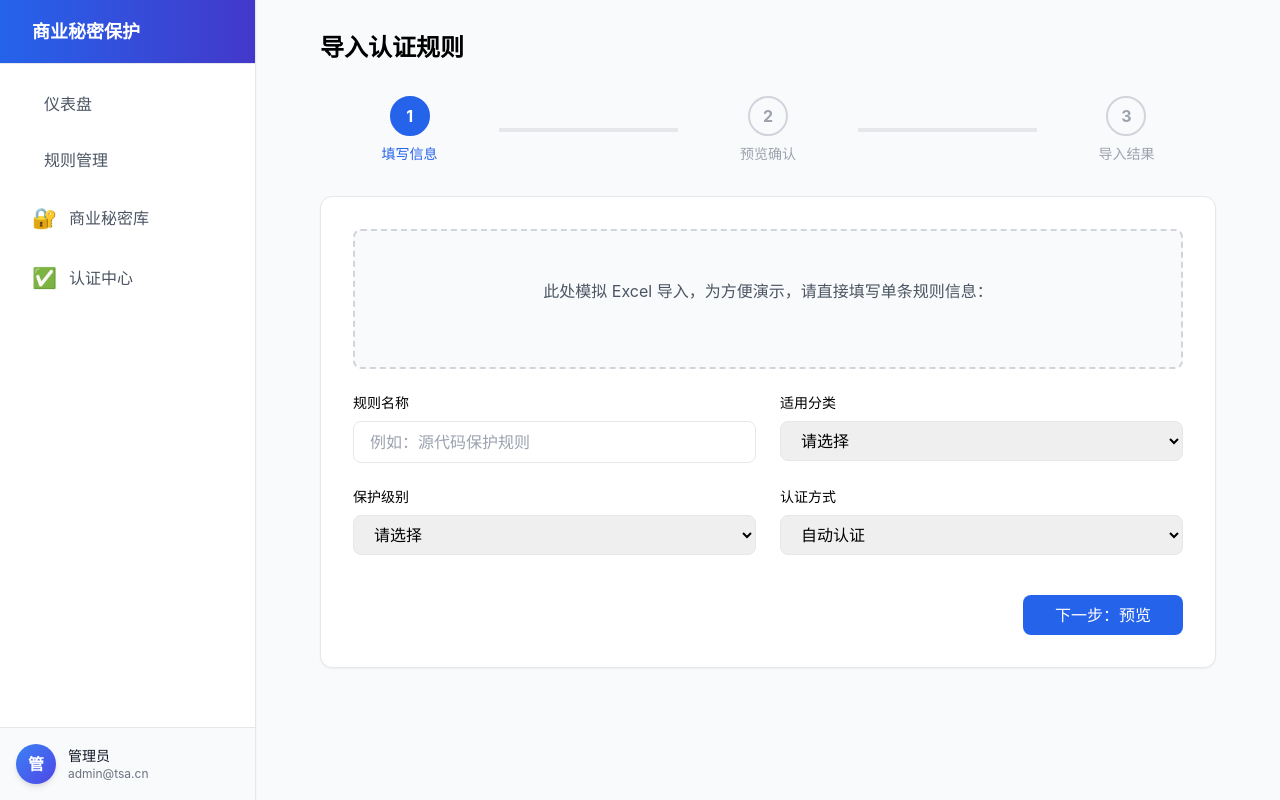
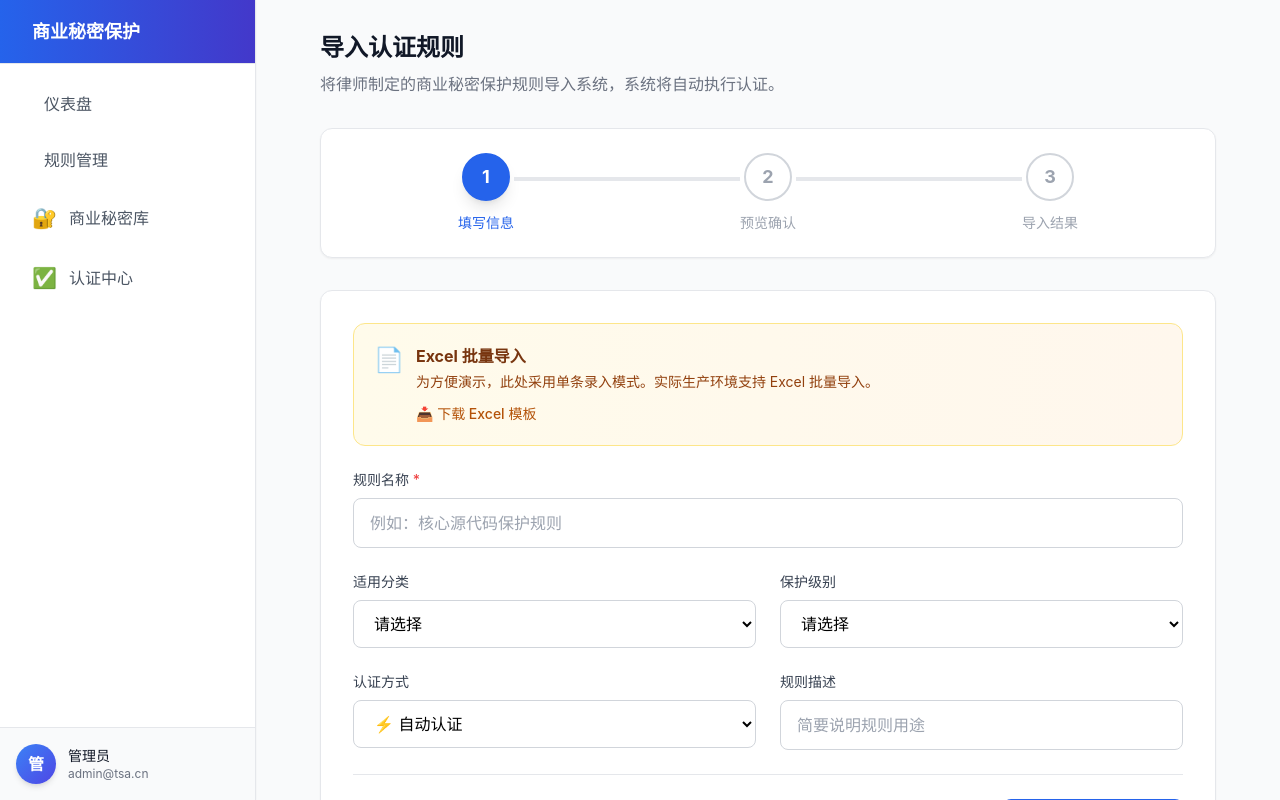
Before and after one commit to smknisyvecrix/trade-secret-demo, a Next.js app: page /rules/import in a window 1280 px wide. Built offline with nearby package versions, Linux system fonts and the light colour scheme; no server answers.

Commit message:
全面美化表单：新增页面和规则导入页 UI 升级

```diff
--- a/src/app/rules/import/page.tsx
+++ b/src/app/rules/import/page.tsx
@@ -13,7 +13,8 @@ export default function ImportRulePage() {
     name: '',
     category: '',
     level: '',
-    mode: 'auto'
+    mode: 'auto',
+    description: ''
   });
 
   const handleNext = () => {
@@ -27,22 +28,19 @@ export default function ImportRulePage() {
   const handleImport = async () => {
     setLoading(true);
     try {
-      // 1. 查找分类 ID
       const { data: catData } = await supabase.from('secret_categories').select('id').eq('name', formData.category).single();
-      // 2. 查找级别 ID
       const { data: lvlData } = await supabase.from('secret_levels').select('id').eq('name', formData.level).single();
 
-      // 3. 插入规则
       const { error } = await supabase.from('certification_rules').insert({
         name: formData.name,
         category_id: catData?.id || null,
         level_id: lvlData?.id || null,
         certification_mode: formData.mode,
+        description: formData.description,
         status: 'active'
       });
 
       if (error) throw error;
-
       setStep(3);
     } catch (error) {
       alert('导入失败：' + (error as any).message);
@@ -53,83 +51,157 @@ export default function ImportRulePage() {
 
   return (
     <div className="max-w-4xl mx-auto">
-      <h2 className="text-2xl font-bold mb-8">导入认证规则</h2>
+      <div className="mb-8">
+        <h2 className="text-2xl font-bold text-gray-900 mb-2">导入认证规则</h2>
+        <p className="text-gray-500">将律师制定的商业秘密保护规则导入系统，系统将自动执行认证。</p>
+      </div>
 
       {/* 进度条 */}
-      <div className="flex items-center mb-8">
-        <div className={`flex-1 flex flex-col items-center ${step >= 1 ? 'text-blue-600' : 'text-gray-400'}`}>
-          <div className={`w-10 h-10 rounded-full flex items-center justify-center font-bold border-2 ${step >= 1 ? 'border-blue-600 bg-blue-600 text-white' : 'border-gray-300'}`}>1</div>
-          <span className="mt-2 text-sm">填写信息</span>
-        </div>
-        <div className={`flex-1 h-1 ${step >= 2 ? 'bg-blue-600' : 'bg-gray-200'}`}></div>
-        <div className={`flex-1 flex flex-col items-center ${step >= 2 ? 'text-blue-600' : 'text-gray-400'}`}>
-          <div className={`w-10 h-10 rounded-full flex items-center justify-center font-bold border-2 ${step >= 2 ? 'border-blue-600 bg-blue-600 text-white' : 'border-gray-300'}`}>2</div>
-          <span className="mt-2 text-sm">预览确认</span>
-        </div>
-        <div className={`flex-1 h-1 ${step >= 3 ? 'bg-blue-600' : 'bg-gray-200'}`}></div>
-        <div className={`flex-1 flex flex-col items-center ${step >= 3 ? 'text-blue-600' : 'text-gray-400'}`}>
-          <div className={`w-10 h-10 rounded-full flex items-center justify-center font-bold border-2 ${step >= 3 ? 'border-green-600 bg-green-600 text-white' : 'border-gray-300'}`}>3</div>
-          <span className="mt-2 text-sm">导入结果</span>
-        </div>
+      <div className="flex items-center mb-8 bg-white rounded-xl shadow-sm border border-gray-200 p-6">
+        {[
+          { num: 1, label: '填写信息' },
+          { num: 2, label: '预览确认' },
+          { num: 3, label: '导入结果' }
+        ].map((item, idx) => (
+          <div key={item.num} className="flex-1 flex flex-col items-center relative">
+            <div className={`w-12 h-12 rounded-full flex items-center justify-center font-bold border-2 text-lg transition-all ${
+              step >= item.num
+                ? 'border-blue-600 bg-blue-600 text-white shadow-lg'
+                : 'border-gray-300 text-gray-400'
+            }`}>
+              {step > item.num ? '✓' : item.num}
+            </div>
+            <span className={`mt-3 text-sm font-medium ${step >= item.num ? 'text-blue-600' : 'text-gray-400'}`}>
+              {item.label}
+            </span>
+            {idx < 2 && (
+              <div className={`absolute top-6 left-[60%] w-[80%] h-1 ${step > item.num ? 'bg-blue-600' : 'bg-gray-200'}`}></div>
+            )}
+          </div>
+        ))}
       </div>
 
       <div className="bg-white rounded-xl shadow-sm border border-gray-200 p-8">
         {step === 1 && (
           <div className="space-y-6">
-            <div className="border-2 border-dashed border-gray-300 rounded-lg p-12 text-center bg-gray-50">
-               <p className="text-gray-600 mb-4">此处模拟 Excel 导入，为方便演示，请直接填写单条规则信息：</p>
+            <div className="bg-gradient-to-r from-amber-50 to-orange-50 border border-amber-200 rounded-xl p-5 mb-6">
+              <div className="flex items-start gap-3">
+                <span className="text-2xl">📄</span>
+                <div>
+                  <h4 className="font-bold text-amber-900 mb-1">Excel 批量导入</h4>
+                  <p className="text-sm text-amber-800">为方便演示，此处采用单条录入模式。实际生产环境支持 Excel 批量导入。</p>
+                  <button className="mt-3 text-amber-700 text-sm font-medium hover:underline">📥 下载 Excel 模板</button>
+                </div>
+              </div>
             </div>
+
             <div className="grid grid-cols-2 gap-6">
-              <div>
-                <label className="block text-sm font-medium mb-2">规则名称</label>
-                <input className="w-full border rounded-lg px-4 py-2" placeholder="例如：源代码保护规则"
-                  value={formData.name} onChange={e => setFormData({...formData, name: e.target.value})} />
+              <div className="col-span-2">
+                <label className="block text-sm font-medium text-gray-700 mb-2">规则名称 <span className="text-red-500">*</span></label>
+                <input
+                  className="w-full border border-gray-300 rounded-lg px-4 py-3 focus:ring-2 focus:ring-blue-500"
+                  placeholder="例如：核心源代码保护规则"
+                  value={formData.name}
+                  onChange={e => setFormData({...formData, name: e.target.value})}
+                />
               </div>
               <div>
-                <label className="block text-sm font-medium mb-2">适用分类</label>
-                <select className="w-full border rounded-lg px-4 py-2"
-                  value={formData.category} onChange={e => setFormData({...formData, category: e.target.value})}>
+                <label className="block text-sm font-medium text-gray-700 mb-2">适用分类</label>
+                <select
+                  className="w-full border border-gray-300 rounded-lg px-4 py-3 bg-white focus:ring-2 focus:ring-blue-500"
+                  value={formData.category}
+                  onChange={e => setFormData({...formData, category: e.target.value})}
+                >
                   <option value="">请选择</option>
                   <option value="技术信息">技术信息</option>
                   <option value="经营信息">经营信息</option>
+                  <option value="管理信息">管理信息</option>
                 </select>
               </div>
               <div>
-                <label className="block text-sm font-medium mb-2">保护级别</label>
-                <select className="w-full border rounded-lg px-4 py-2"
-                  value={formData.level} onChange={e => setFormData({...formData, level: e.target.value})}>
+                <label className="block text-sm font-medium text-gray-700 mb-2">保护级别</label>
+                <select
+                  className="w-full border border-gray-300 rounded-lg px-4 py-3 bg-white focus:ring-2 focus:ring-blue-500"
+                  value={formData.level}
+                  onChange={e => setFormData({...formData, level: e.target.value})}
+                >
                   <option value="">请选择</option>
-                  <option value="核心">核心</option>
-                  <option value="重要">重要</option>
+                  <option value="核心">🔴 核心</option>
+                  <option value="重要">🟡 重要</option>
+                  <option value="一般">🔵 一般</option>
                 </select>
               </div>
               <div>
-                <label className="block text-sm font-medium mb-2">认证方式</label>
-                <select className="w-full border rounded-lg px-4 py-2"
-                  value={formData.mode} onChange={e => setFormData({...formData, mode: e.target.value})}>
-                  <option value="auto">自动认证</option>
-                  <option value="approval">审批认证</option>
+                <label className="block text-sm font-medium text-gray-700 mb-2">认证方式</label>
+                <select
+                  className="w-full border border-gray-300 rounded-lg px-4 py-3 bg-white focus:ring-2 focus:ring-blue-500"
+                  value={formData.mode}
+                  onChange={e => setFormData({...formData, mode: e.target.value})}
+                >
+                  <option value="auto">⚡ 自动认证</option>
+                  <option value="approval">📋 审批后认证</option>
                 </select>
               </div>
+              <div>
+                <label className="block text-sm font-medium text-gray-700 mb-2">规则描述</label>
+                <input
+                  className="w-full border border-gray-300 rounded-lg px-4 py-3 focus:ring-2 focus:ring-blue-500"
+                  placeholder="简要说明规则用途"
+                  value={formData.description}
+                  onChange={e => setFormData({...formData, description: e.target.value})}
+                />
+              </div>
             </div>
-            <div className="flex justify-end pt-4">
-              <button onClick={handleNext} className="bg-blue-600 text-white px-8 py-2 rounded-lg hover:bg-blue-700">下一步：预览</button>
+            <div className="flex justify-end pt-6 border-t">
+              <button onClick={handleNext} className="bg-blue-600 text-white px-8 py-3 rounded-lg hover:bg-blue-700 font-medium shadow-md hover:shadow-lg transition-all">
+                下一步：预览 →
+              </button>
             </div>
           </div>
         )}
 
         {step === 2 && (
           <div>
-            <h3 className="font-bold text-lg mb-4">确认导入以下规则？</h3>
-            <div className="bg-gray-50 p-6 rounded-lg border mb-6 space-y-2">
-              <p><strong>名称：</strong>{formData.name}</p>
-              <p><strong>分类：</strong>{formData.category}</p>
-              <p><strong>级别：</strong>{formData.level}</p>
-              <p><strong>认证方式：</strong>{formData.mode === 'auto' ? '自动认证' : '审批认证'}</p>
+            <h3 className="font-bold text-lg mb-6">请确认以下规则信息</h3>
+            <div className="bg-gradient-to-br from-gray-50 to-blue-50 p-8 rounded-xl border-2 border-blue-200 mb-8 space-y-4">
+              <div className="grid grid-cols-2 gap-6">
+                <div>
+                  <span className="text-sm text-gray-500 block mb-1">规则名称</span>
+                  <span className="font-bold text-gray-900 text-lg">{formData.name}</span>
+                </div>
+                <div>
+                  <span className="text-sm text-gray-500 block mb-1">适用分类</span>
+                  <span className="font-medium text-gray-900">{formData.category}</span>
+                </div>
+                <div>
+                  <span className="text-sm text-gray-500 block mb-1">保护级别</span>
+                  <span className={`font-bold px-3 py-1 rounded-full text-sm ${
+                    formData.level === '核心' ? 'bg-red-100 text-red-800' :
+                    formData.level === '重要' ? 'bg-orange-100 text-orange-800' :
+                    'bg-blue-100 text-blue-800'
+                  }`}>{formData.level}</span>
+                </div>
+                <div>
+                  <span className="text-sm text-gray-500 block mb-1">认证方式</span>
+                  <span className="font-medium text-gray-900">{formData.mode === 'auto' ? '⚡ 自动认证' : '📋 审批认证'}</span>
+                </div>
+              </div>
+              {formData.description && (
+                <div className="pt-4 border-t border-gray-200">
+                  <span className="text-sm text-gray-500 block mb-1">规则描述</span>
+                  <span className="text-gray-700">{formData.description}</span>
+                </div>
+              )}
             </div>
             <div className="flex justify-between">
-              <button onClick={() => setStep(1)} className="text-gray-600">← 返回修改</button>
-              <button onClick={handleImport} disabled={loading} className="bg-blue-600 text-white px-8 py-2 rounded-lg hover:bg-blue-700 disabled:opacity-50">
+              <button onClick={() => setStep(1)} className="text-gray-600 hover:text-gray-900 font-medium px-6 py-3">
+                ← 返回修改
+              </button>
+              <button
+                onClick={handleImport}
+                disabled={loading}
+                className="bg-gradient-to-r from-blue-600 to-indigo-600 text-white px-8 py-3 rounded-lg hover:from-blue-700 hover:to-indigo-700 disabled:opacity-50 font-bold shadow-lg"
+              >
                 {loading ? '导入中...' : '确认导入'}
               </button>
             </div>
@@ -137,13 +209,23 @@ export default function ImportRulePage() {
         )}
 
         {step === 3 && (
-          <div className="text-center py-8">
-            <div className="w-20 h-20 bg-green-100 rounded-full flex items-center justify-center text-4xl mx-auto mb-6">✅</div>
-            <h3 className="text-2xl font-bold text-gray-900 mb-2">导入成功！</h3>
-            <p className="text-gray-600 mb-8">规则已生效，系统将自动对符合条件的商业秘密进行认证。</p>
+          <div className="text-center py-12">
+            <div className="w-24 h-24 bg-gradient-to-br from-green-400 to-green-600 rounded-full flex items-center justify-center text-5xl mx-auto mb-6 shadow-lg animate-bounce">
+              ✅
+            </div>
+            <h3 className="text-3xl font-bold text-gray-900 mb-3">导入成功！</h3>
+            <p className="text-gray-600 mb-2 text-lg">规则 <span className="font-bold text-blue-600">{formData.name}</span> 已生效</p>
+            <p className="text-gray-500 mb-10">系统将自动对符合条件的商业秘密进行时间戳认证</p>
             <div className="flex justify-center gap-4">
-              <button onClick={() => router.push('/rules')} className="bg-blue-600 text-white px-6 py-2 rounded-lg hover:bg-blue-700">查看规则列表</button>
-              <button onClick={() => { setStep(1); setFormData({ name: '', category: '', level: '', mode: 'auto' }); }} className="bg-white border border-gray-300 px-6 py-2 rounded-lg hover:bg-gray-50">继续导入</button>
+              <button onClick={() => router.push('/rules')} className="bg-blue-600 text-white px-8 py-3 rounded-lg hover:bg-blue-700 font-medium shadow-md">
+                查看规则列表
+              </button>
+              <button
+                onClick={() => { setStep(1); setFormData({ name: '', category: '', level: '', mode: 'auto', description: '' }); }}
+                className="bg-white border-2 border-gray-300 px-8 py-3 rounded-lg hover:bg-gray-50 font-medium"
+              >
+                继续导入
+              </button>
             </div>
           </div>
         )}
```
Also changed, not shown: src/app/secrets/new/NewSecretForm.tsx (+113 -42 lines).
